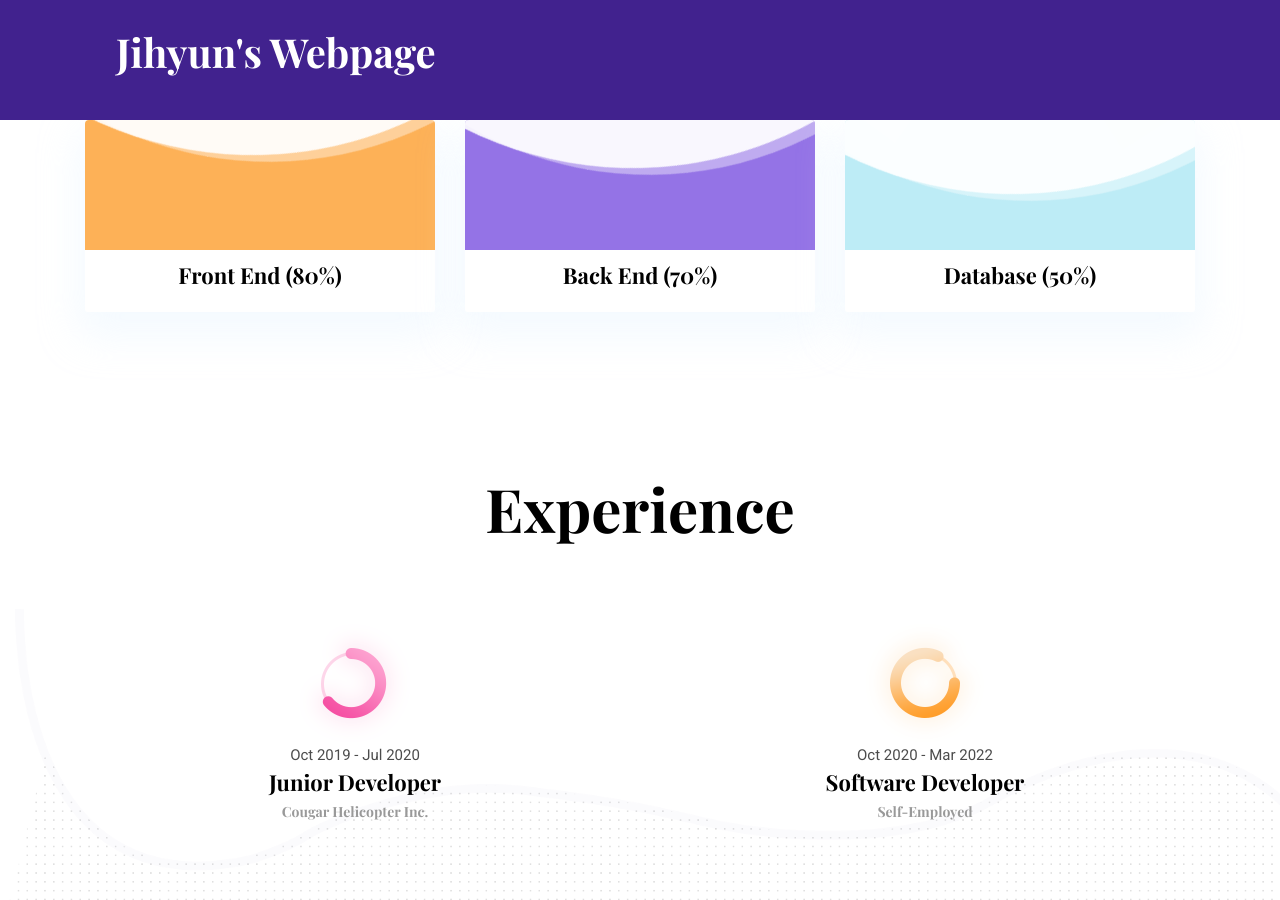
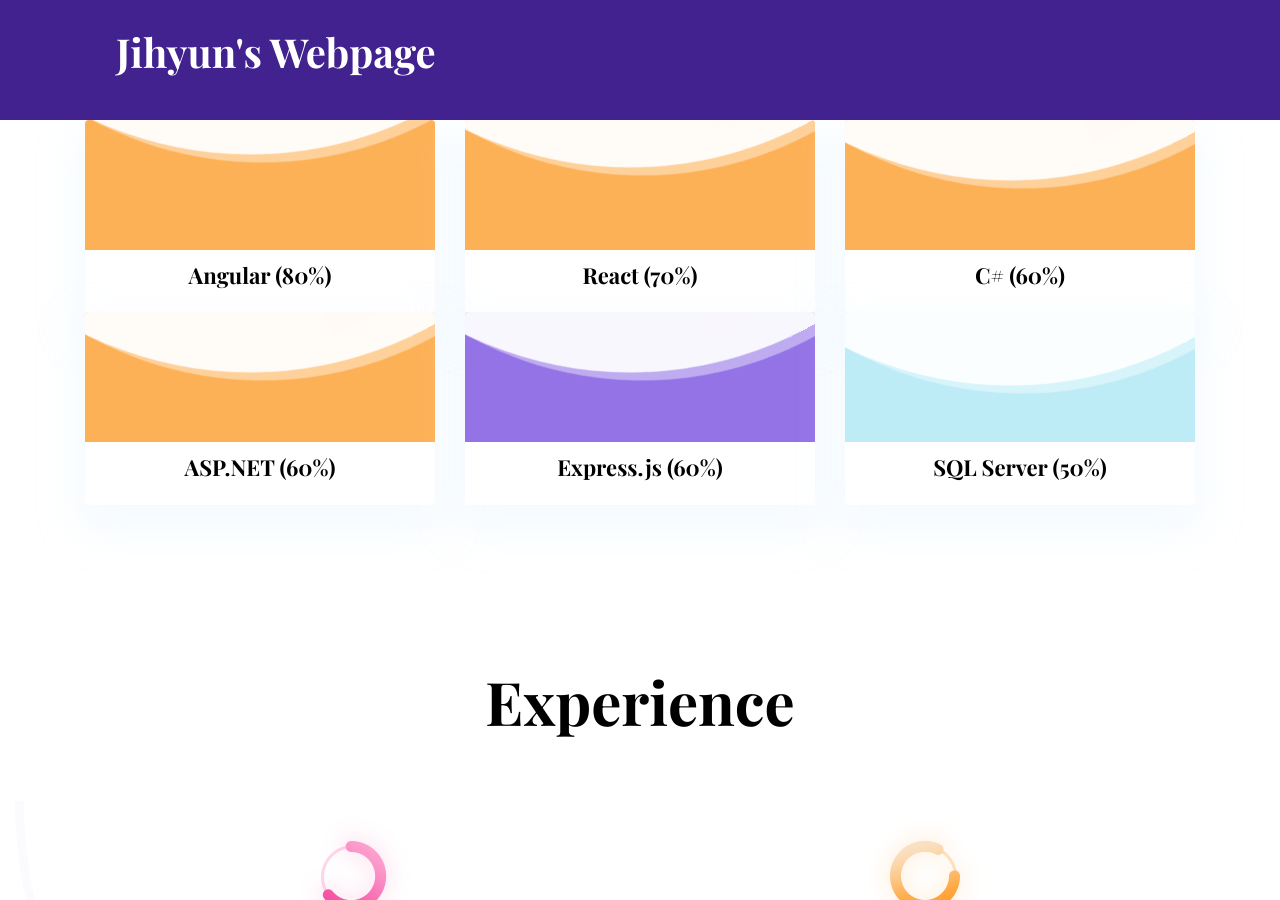
Before and after one commit to jihyunsong42/jihyunsong42.github.io, a Jekyll site: the page built from index.html, in a window 1280 px wide and 900 px high, scrolled down 1268 px. Built offline with Jekyll 4.4.1, drawn with Linux system fonts in a browser that asks for light colours.

Commit message:
changed text

```diff
--- a/_data/settings.yml
+++ b/_data/settings.yml
@@ -93,9 +93,12 @@
 
 skills-title: Skills
 skills:
-- {name: Front End, color: '#fdb157', value: '80%'}
-- {name: Back End, color: '#9473e6', value: '70%'}
-- {name: Database, color: '#bdecf6', value: '50%'}
+- {name: Angular, color: '#fdb157', value: '80%'}
+- {name: React, color: '#fdb157', value: '70%'}
+- {name: C#, color: '#fdb157', value: '60%'}
+- {name: ASP.NET, color: '#fdb157', value: '60%'}
+- {name: Express.js, color: '#9473e6', value: '60%'}
+- {name: SQL Server, color: '#bdecf6', value: '50%'}
 
 #-------------------------------
 # Exprerience Section
```
